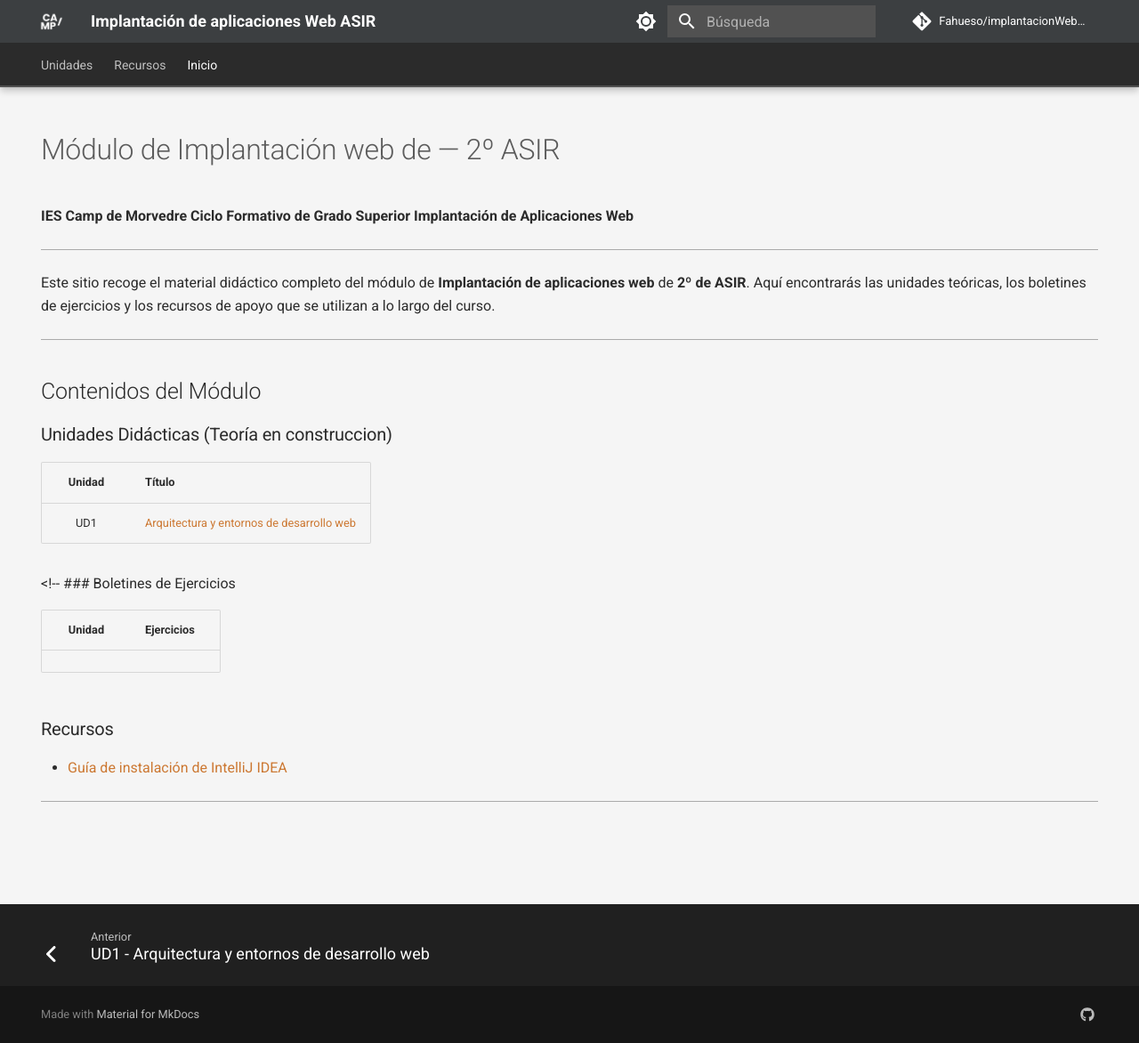
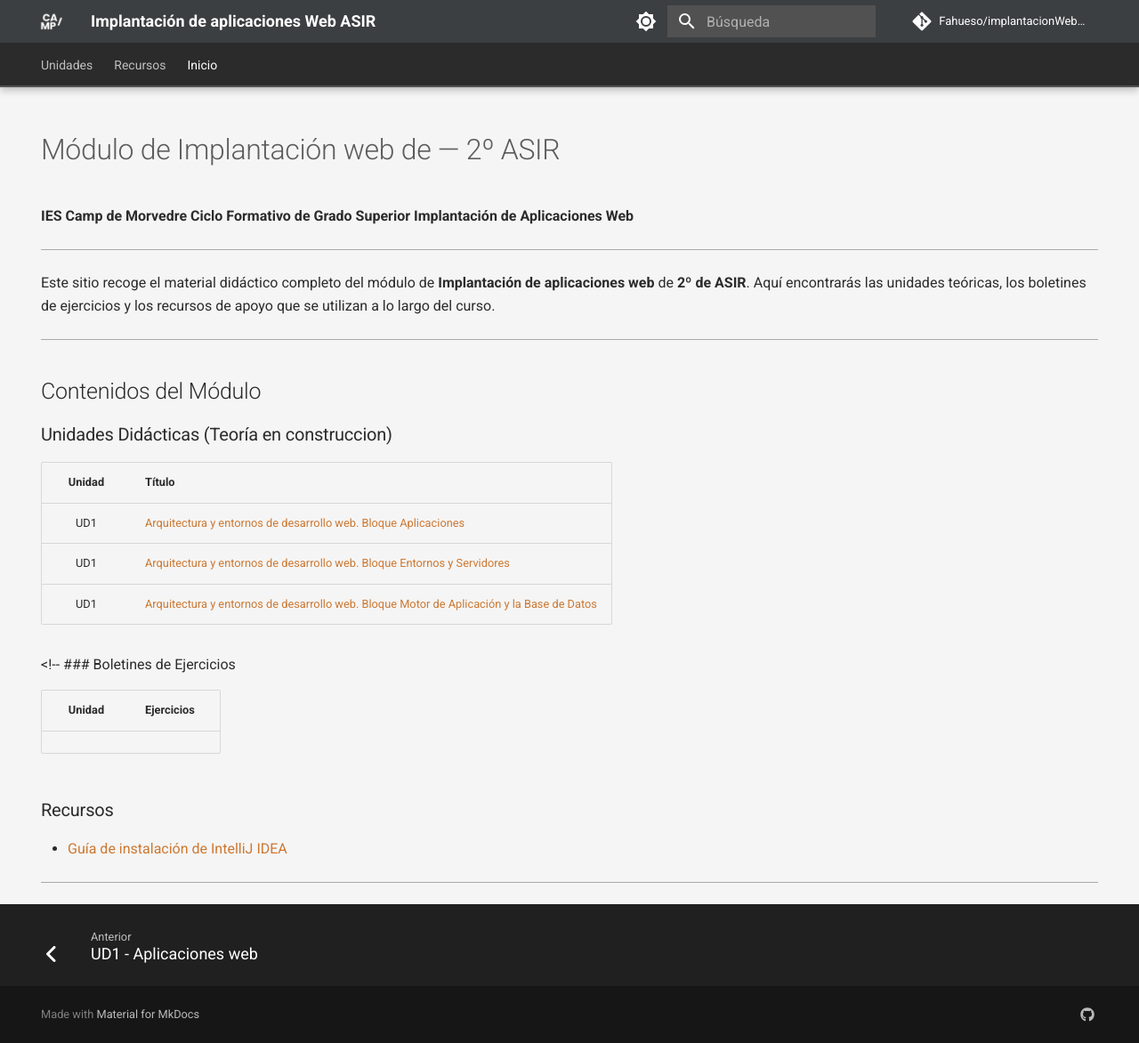
Before and after one commit to Fahueso/implantacionWebASIR, an MkDocs documentation site: the page built from docs/index.md, in a window 1280 px wide and 1172 px high. Shown: the whole window at 89% size. Built offline with MkDocs 1.6.1 and Material for MkDocs 9.7.7, drawn with Linux system fonts in a browser that asks for light colours; comment, search, counter and statistics services are not loaded.

Commit message:
Separacion tema 1 en bloques

```diff
--- a/docs/index.md
+++ b/docs/index.md
@@ -22,7 +22,10 @@ Este sitio recoge el material didáctico completo del módulo de **Implantación
 
 | Unidad | Título |
 | :---: | :--- |
-| UD1 | [Arquitectura y entornos de desarrollo web](unidades/ud01.md) |
+| UD1 | [Arquitectura y entornos de desarrollo web. Bloque Aplicaciones](unidades/ud01a.md) |
+| UD1 | [Arquitectura y entornos de desarrollo web. Bloque Entornos y Servidores](unidades/ud01b.md) |
+| UD1 | [Arquitectura y entornos de desarrollo web. Bloque Motor de Aplicación y la Base de Datos](unidades/ud01c.md) |
+
 
 <!-- ### Boletines de Ejercicios
 
--- a/mkdocs.yml
+++ b/mkdocs.yml
@@ -3,7 +3,9 @@ site_url: https://fahueso.github.io/implantacionWebASIR/
 
 nav:
   - Unidades:
-    - UD1 - Arquitectura y entornos de desarrollo web: unidades/ud01.md
+    - UD1 - Aplicaciones web: unidades/ud01a.md
+    - UD1 - Bloque Entornos de Desarrollo y Servidores Web: unidades/ud01a.md
+    - UD1 - El Motor de Aplicación y la Base de Datos: unidades/ud01a.md
 
   - Recursos:
     - Guías:
```
Also changed, not shown: docs/unidades/ud01.md (deleted, +0 -5 lines).
